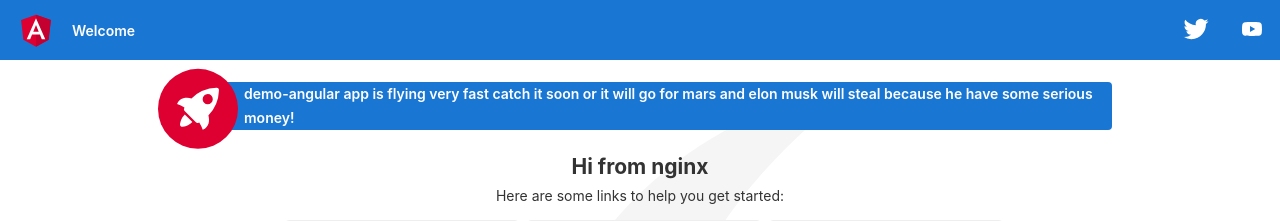
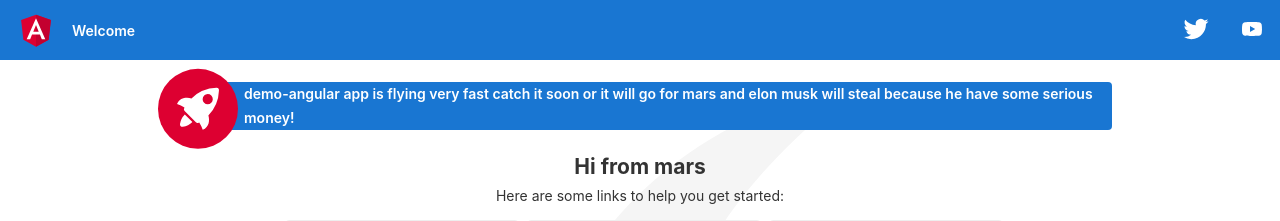
Before and after one commit to Thakurking/demo-angular, an Angular app: page / in a window 1280 px wide. Shown: the top 221 px of the page. Built offline with nearby package versions, Linux system fonts and the light colour scheme.

Commit message:
made some chnages

```diff
--- a/src/app/app.component.html
+++ b/src/app/app.component.html
@@ -362,7 +362,7 @@
   </div>
 
   <!-- Resources -->
-  <h2>Hi from nginx</h2>
+  <h2>Hi from mars</h2>
   <p>Here are some links to help you get started:</p>
 
   <div class="card-container">
```
